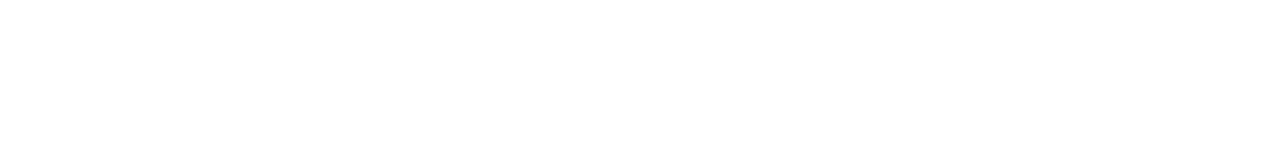
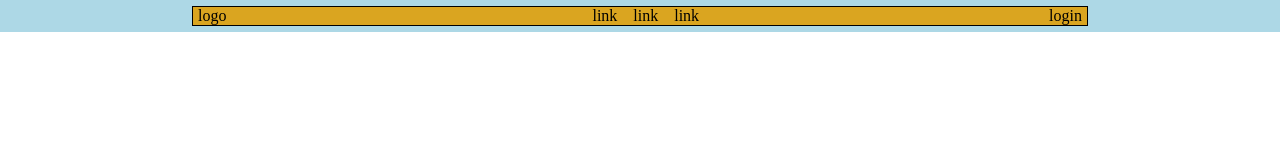
Before and after one commit to Willians-Hurtado/htmlcss-struttura-discord, a plain HTML site: page index.html in a window 1280 px wide. Drawn offline with Linux system fonts and the light colour scheme.

Commit message:
add header menu

```diff
--- a/css/style.css
+++ b/css/style.css
@@ -14,3 +14,59 @@
     --dis-footer-bar:#7fffd4;
     --dis-footer-buttons:#ffb6c1;
 }
+
+*{
+    margin: 0;
+    padding: 0;
+    box-sizing: border-box;
+}
+
+.flex-container{
+    width: 70%;
+    margin: auto;
+}
+
+/* header menu */
+.head{
+    background-color: var(--dis-back-header);
+    display: flex;
+    align-items: center;
+    min-height: 2rem;
+}
+
+.menu{
+    display: flex;
+    background-color: var(--dis-menu-bar);
+    border: 1px solid black;
+    width: 100%;
+    span:nth-of-type(1) {flex-grow: 1;}
+    span:nth-of-type(2) {flex-grow: 3;}
+    span:nth-of-type(3) {flex-grow: 1;}
+
+}
+
+#link{
+    display: flex;
+    justify-content: center;
+
+}
+
+.space{
+    padding-left: 1rem;
+    text-decoration: none;
+    color: black;
+}
+
+a:hover{
+background-color: #d3d3d3;
+}
+
+#log{
+    display: flex;
+    justify-content: end;
+    padding-right: 5px;
+}
+
+#logo{
+    padding-left: 5px;
+}
--- a/index.html
+++ b/index.html
@@ -8,7 +8,21 @@
 </head>
 <body>
 
-    <header>
+    <header class=" head">
+
+        <!-- header menu -->
+        <div class="flex-container ">
+            <div class="menu">
+                <span id="logo">logo</span>
+                <span id="link">
+                    <a class="space" href="">link</a>
+                    <a class="space" href="">link</a>
+                    <a class="space" href="">link</a>
+                </span>
+                <span id="log">login</span>
+            </div>
+        </div>
+
 
     </header>
 
```
